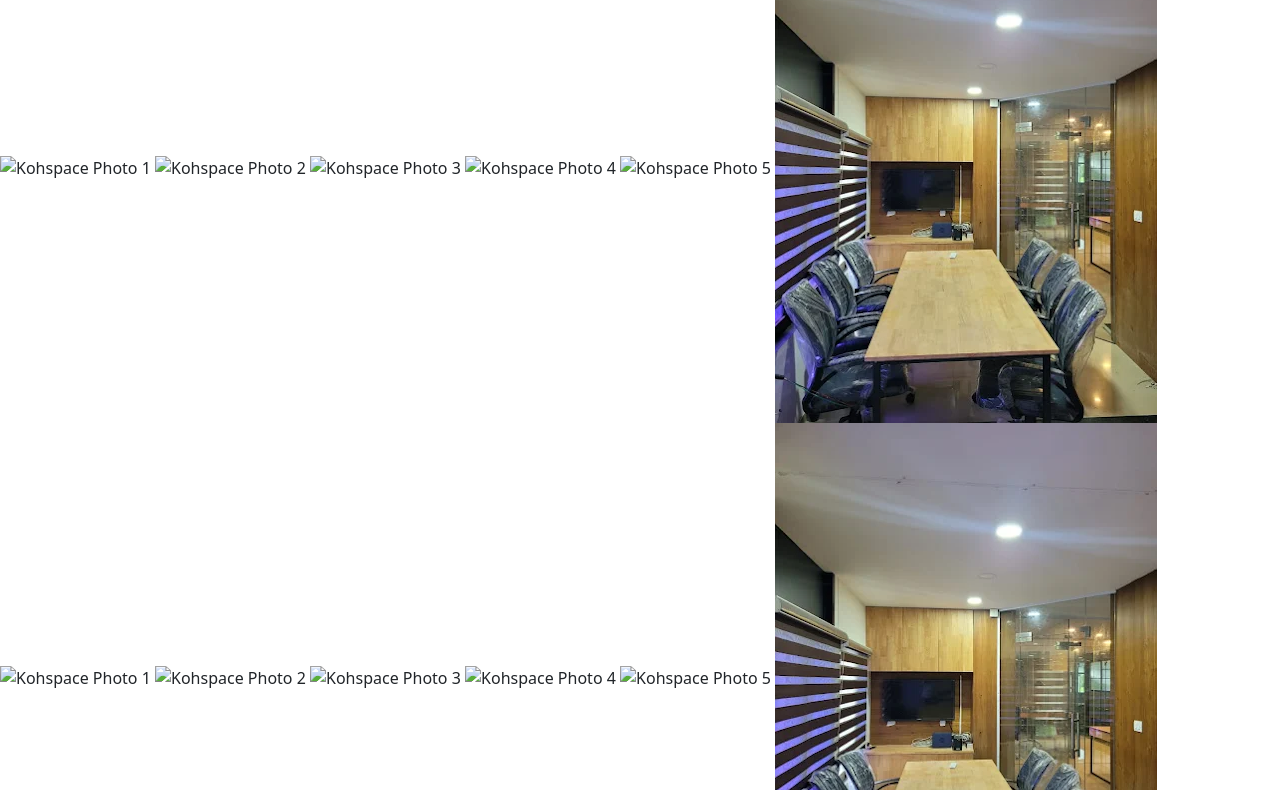
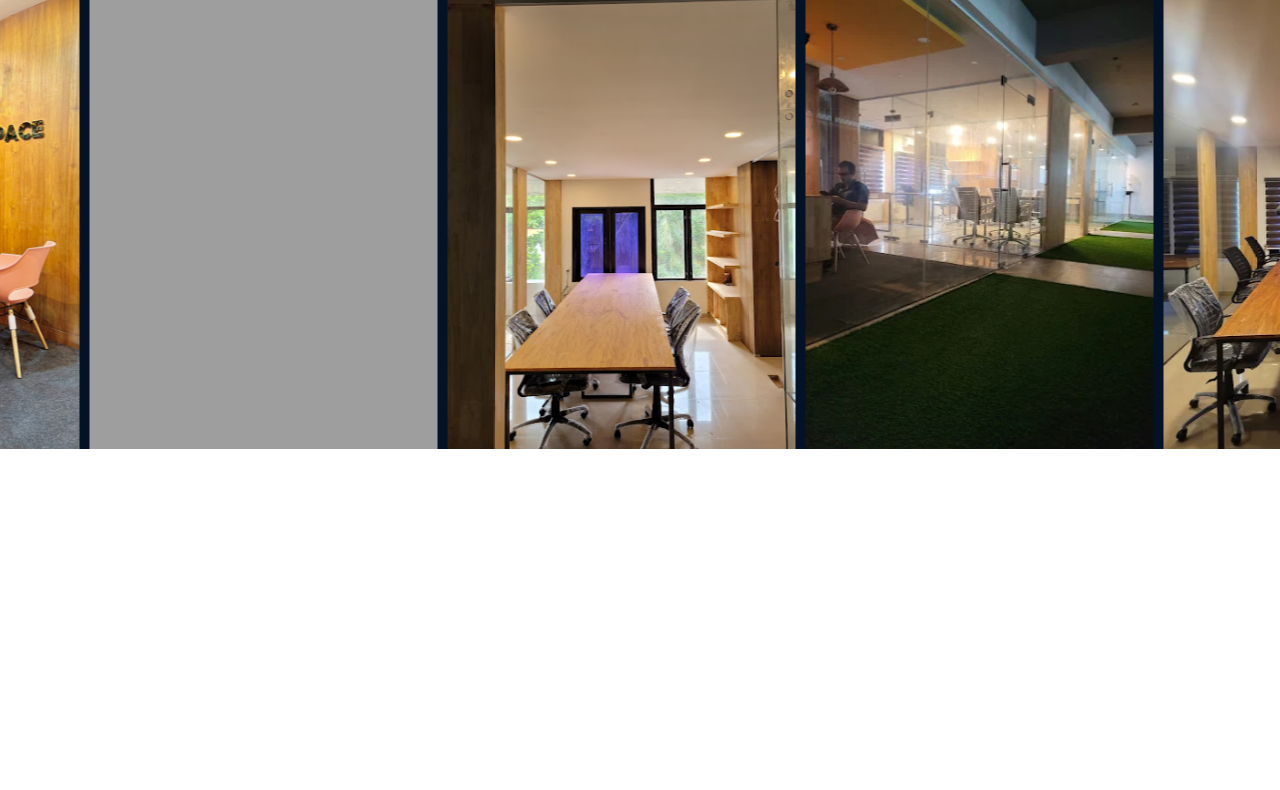
Before and after one commit to anishmanissery/Kohspace-website, a plain HTML site: page index.html in a window 1280 px wide. Shown: the part 127-917 px from the top of the page. After the commit the page ends 800 px from the top, so only its background shows below. Drawn offline with nearby package versions, Linux system fonts and the light colour scheme; the site is published under a folder, as on GitHub Pages, so addresses that start at the root find nothing.

Commit message:
Fix file paths in index.html for consistency

```diff
--- a/index.html
+++ b/index.html
@@ -5,12 +5,12 @@
     <meta name="viewport" content="width=device-width, initial-scale=1.0">
     <title>Kohspace Co-working Space</title>
 
-    <link rel="apple-touch-icon" sizes="180x180" href="/images/favicon-180.png">
-    <link rel="icon" type="image/png" sizes="128x128" href="/images/favicon-128.png">
-    <link rel="icon" type="image/png" sizes="180x180" href="/images/favicon-180.png">
+    <link rel="apple-touch-icon" sizes="180x180" href="images/favicon-180.png">
+    <link rel="icon" type="image/png" sizes="128x128" href="images/favicon-128.png">
+    <link rel="icon" type="image/png" sizes="180x180" href="images/favicon-180.png">
 
     <link href="https://cdn.jsdelivr.net/npm/bootstrap@5.3.3/dist/css/bootstrap.min.css" rel="stylesheet" integrity="sha384-QWTKZyjpPEjISv5WaRU9OFeRpok6YctnYmDr5pNlyT2bRjXh0JMhjY6hW+ALEwIH" crossorigin="anonymous">
-    <link rel="stylesheet" href="/style.css">
+    <link rel="stylesheet" href="style.css">
 </head>
 <body>
 
@@ -18,7 +18,7 @@
     <nav class="navbar navbar-expand-lg navbar-light pt-0 pb-0">
         <div class="container">
         <a class="navbar-brand  pt-0 pb-0" href="#">
-            <img src="/images/kohscpace-logo-1.png" alt="Kohspace Co-working Space Logo" width="220">
+            <img src="images/kohscpace-logo-1.png" alt="Kohspace Co-working Space Logo" width="220">
         </a>
 
         <button class="navbar-toggler" type="button" data-bs-toggle="collapse" data-bs-target="#navbarSupportedContent" aria-controls="navbarSupportedContent" aria-expanded="false" aria-label="Toggle navigation">
@@ -40,18 +40,18 @@
     <!-- Gallery -->
      <div class="ticker-wrapper">
         <div class="ticker">
-            <img src="/images/Kohspace-1.jpg" alt="Kohspace Photo 1">
-            <img src="/images/Kohspace-6.jpeg" alt="Kohspace Photo 2">
-            <img src="/images/Kohspace-8.jpeg" alt="Kohspace Photo 3">
-            <img src="/images/Kohspace-5.webp" alt="Kohspace Photo 4">
-            <img src="/images/Kohspace-4.webp" alt="Kohspace Photo 5">
+            <img src="images/Kohspace-1.jpg" alt="Kohspace Photo 1">
+            <img src="images/Kohspace-6.jpeg" alt="Kohspace Photo 2">
+            <img src="images/Kohspace-8.jpeg" alt="Kohspace Photo 3">
+            <img src="images/Kohspace-5.webp" alt="Kohspace Photo 4">
+            <img src="images/Kohspace-4.webp" alt="Kohspace Photo 5">
             <img src="images/Kohspace-3.webp" alt="IKohspace Photo 5">
             <!-- Repeat to make it seamless -->
-            <img src="/images/Kohspace-1.jpg" alt="Kohspace Photo 1">
-            <img src="/images/Kohspace-6.jpeg" alt="Kohspace Photo 2">
-            <img src="/images/Kohspace-8.jpeg" alt="Kohspace Photo 3">
-            <img src="/images/Kohspace-5.webp" alt="Kohspace Photo 4">
-            <img src="/images/Kohspace-4.webp" alt="Kohspace Photo 5">
+            <img src="images/Kohspace-1.jpg" alt="Kohspace Photo 1">
+            <img src="images/Kohspace-6.jpeg" alt="Kohspace Photo 2">
+            <img src="images/Kohspace-8.jpeg" alt="Kohspace Photo 3">
+            <img src="images/Kohspace-5.webp" alt="Kohspace Photo 4">
+            <img src="images/Kohspace-4.webp" alt="Kohspace Photo 5">
             <img src="images/Kohspace-3.webp" alt="Kohspace Photo 5">
         </div>
     </div>
@@ -59,6 +59,6 @@
 
 
   <script src="https://cdn.jsdelivr.net/npm/bootstrap@5.3.3/dist/js/bootstrap.bundle.min.js" integrity="sha384-YvpcrYf0tY3lHB60NNkmXc5s9fDVZLESaAA55NDzOxhy9GkcIdslK1eN7N6jIeHz" crossorigin="anonymous"></script>
-  <script src="/script.js"></script>
+  <script src="script.js"></script>
 </body>
 </html>
```
